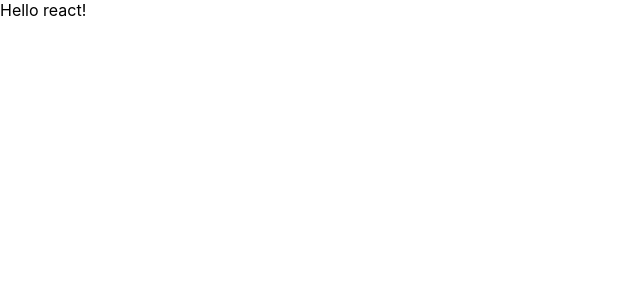
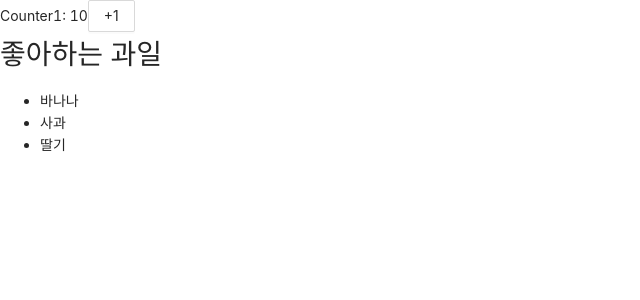
Before and after one commit to brave-jang/react_prac, a React (Create React App) app in the folder react-frontend/: page / in a window 1280 px wide. Shown: the top 300 px of the page, without its empty margins (0-640 px from the left). Built offline with nearby package versions, Linux system fonts and the light colour scheme.

Commit message:
07 - 리액트 엘리먼트

```diff
--- /dev/null
+++ b/package.json
@@ -0,0 +1,5 @@
+{
+  "dependencies": {
+    "antd": "^4.13.1"
+  }
+}
--- a/react-frontend/src/App.css
+++ b/react-frontend/src/App.css
@@ -1,38 +1 @@
-.App {
-  text-align: center;
-}
-
-.App-logo {
-  height: 40vmin;
-  pointer-events: none;
-}
-
-@media (prefers-reduced-motion: no-preference) {
-  .App-logo {
-    animation: App-logo-spin infinite 20s linear;
-  }
-}
-
-.App-header {
-  background-color: #282c34;
-  min-height: 100vh;
-  display: flex;
-  flex-direction: column;
-  align-items: center;
-  justify-content: center;
-  font-size: calc(10px + 2vmin);
-  color: white;
-}
-
-.App-link {
-  color: #61dafb;
-}
-
-@keyframes App-logo-spin {
-  from {
-    transform: rotate(0deg);
-  }
-  to {
-    transform: rotate(360deg);
-  }
-}
+@import '~antd/dist/antd.css';
--- a/react-frontend/src/App.js
+++ b/react-frontend/src/App.js
@@ -1,9 +1,51 @@
+import React from 'react';
 import 'App.css';
+import {Button} from 'antd';
+
+class Counter1 extends React.Component {
+  state = {
+    value : this.props.initialValue,
+  }
+
+  onClick = () => {
+    const {value} = this.state;
+    this.setState({ value: value + 1 });
+  }
+
+  render() {
+    const {value} = this.state;
+    return (
+      <div>
+        Counter1: {value}
+        <Button onClick={this.onClick}>+1</Button>
+      </div>
+    );
+  }
+}
+
+class FruitComponent extends React.Component {
+  render() {
+    return (
+      <div>
+        <h1>좋아하는 과일</h1>
+        <ul>
+          {
+            this.props.fruits .map((name, index) => (
+              <li key={index}>{name}</li>
+            ))
+          }
+        </ul>
+      </div>
+    );
+  }
+}
 
 function App() {
+  const fruits = ["바나나", "사과", "딸기"];
   return (
     <div>
-      Hello react!
+      <Counter1 initialValue={10} />
+      <FruitComponent fruits = {fruits}/>
     </div>
   );
 }
```
Also changed, not shown: 2 other files (tests, documents, lock files or other folders).
